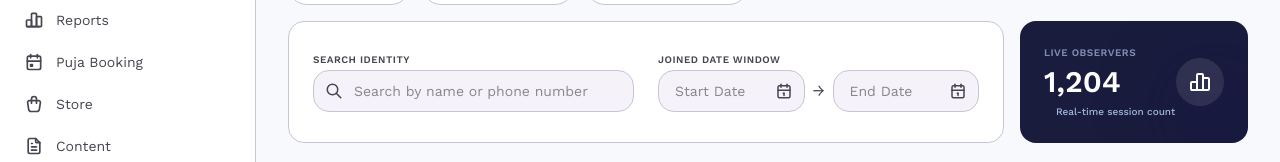
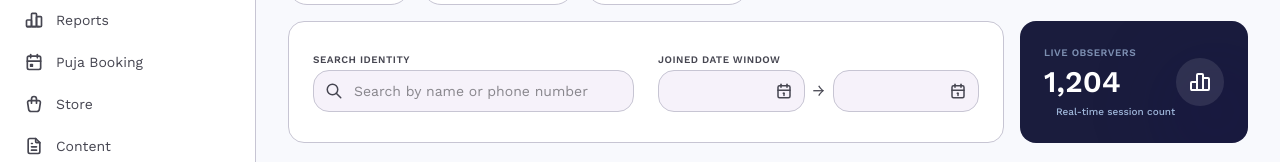
Before and after one commit to atulDev26/Edwid-astroapp-admin, a React (Vite) app: page /users in a window 1280 px wide. Shown: the part 390-552 px from the top of the page. Built offline with nearby package versions, Linux system fonts and the light colour scheme.

Commit message:
feat: add User Management view with stats dashboard and data filtering controls

```diff
--- a/src/View/Users/Users.tsx
+++ b/src/View/Users/Users.tsx
@@ -14,6 +14,8 @@ import {
     IconWallet
 } from '@tabler/icons-react';
 import { useState } from 'react';
+import DatePicker from 'react-datepicker';
+import "react-datepicker/dist/react-datepicker.css";
 import { useNavigate } from 'react-router-dom';
 import Button from '../../Components/Common/Button';
 import CustomDataTable from '../../Components/Common/DataTable';
@@ -30,6 +32,7 @@ const Users = () => {
     const [currentPage, setCurrentPage] = useState(1);
     const [dateRange, setDateRange] = useState<[Date | null, Date | null]>([null, null]);
     const [selectedStatuses, setSelectedStatuses] = useState<string[]>([]);
+    const [searchTerm, setSearchTerm] = useState('');
     const [startDate, endDate] = dateRange;
     const rowsPerPage = 10;
 
@@ -246,11 +249,12 @@ const Users = () => {
                         onClick={() => { }}
                     />
 
-                    {(selectedStatuses.length > 0 || startDate) && (
+                    {(selectedStatuses.length > 0 || startDate || searchTerm) && (
                         <div
                             onClick={() => {
                                 setSelectedStatuses([]);
                                 setDateRange([null, null]);
+                                setSearchTerm('');
                             }}
                             className="flex items-center gap-2 text-error font-bold text-sm cursor-pointer hover:opacity-80 transition-all ml-2"
                         >
@@ -267,28 +271,54 @@ const Users = () => {
                                 <label className="text-[10px] font-bold text-on-surface-variant tracking-wider uppercase">Search Identity</label>
                                 <SearchInput
                                     placeholder="Search by name or phone number"
-                                    onChange={(e) => { }} // Handle search logic here
+                                    value={searchTerm}
+                                    onChange={(e) => setSearchTerm(e.target.value)}
                                 />
                             </div>
                             <div className="space-y-2">
                                 <label className="text-[10px] font-bold text-on-surface-variant tracking-wider uppercase">Joined Date Window</label>
                                 <div className="flex items-center gap-2">
                                     <div className="relative flex-1">
-                                        <input
-                                            type="text"
-                                            placeholder="Start Date"
-                                            className="w-full pl-4 pr-10 py-2.5 bg-surface-container-low border border-outline-variant rounded-lg text-sm focus:outline-none focus:border-primary transition-colors"
+                                        <DatePicker
+                                            selected={startDate}
+                                            onChange={(date) => setDateRange([date, endDate])}
+                                            selectsStart
+                                            startDate={startDate}
+                                            endDate={endDate}
+                                            placeholderText="Start Date"
+                                            customInput={
+                                                <div className="relative">
+                                                    <input
+                                                        type="text"
+                                                        readOnly
+                                                        className="w-full pl-4 pr-10 py-2.5 bg-surface-container-low border border-outline-variant rounded-lg text-sm focus:outline-none focus:border-primary transition-colors cursor-pointer"
+                                                    />
+                                                    <IconCalendar className="absolute right-3 top-1/2 -translate-y-1/2 text-on-surface-variant pointer-events-none" size={18} />
+                                                </div>
+                                            }
                                         />
-                                        <IconCalendar className="absolute right-3 top-1/2 -translate-y-1/2 text-on-surface-variant" size={18} />
                                     </div>
                                     <span className="text-on-surface-variant">→</span>
                                     <div className="relative flex-1">
-                                        <input
-                                            type="text"
-                                            placeholder="End Date"
-                                            className="w-full pl-4 pr-10 py-2.5 bg-surface-container-low border border-outline-variant rounded-lg text-sm focus:outline-none focus:border-primary transition-colors"
+                                        <DatePicker
+                                            selected={endDate}
+                                            onChange={(date) => setDateRange([startDate, date])}
+                                            selectsEnd
+                                            startDate={startDate}
+                                            endDate={endDate}
+                                            minDate={startDate || undefined}
+                                            placeholderText="End Date"
+                                            customInput={
+                                                <div className="relative">
+                                                    <input
+                                                        type="text"
+                                                        readOnly
+                                                        className="w-full pl-4 pr-10 py-2.5 bg-surface-container-low border border-outline-variant rounded-lg text-sm focus:outline-none focus:border-primary transition-colors cursor-pointer"
+                                                    />
+                                                    <IconCalendar className="absolute right-3 top-1/2 -translate-y-1/2 text-on-surface-variant pointer-events-none" size={18} />
+                                                </div>
+                                            }
                                         />
-                                        <IconCalendar className="absolute right-3 top-1/2 -translate-y-1/2 text-on-surface-variant" size={18} />
                                     </div>
                                 </div>
                             </div>
```
